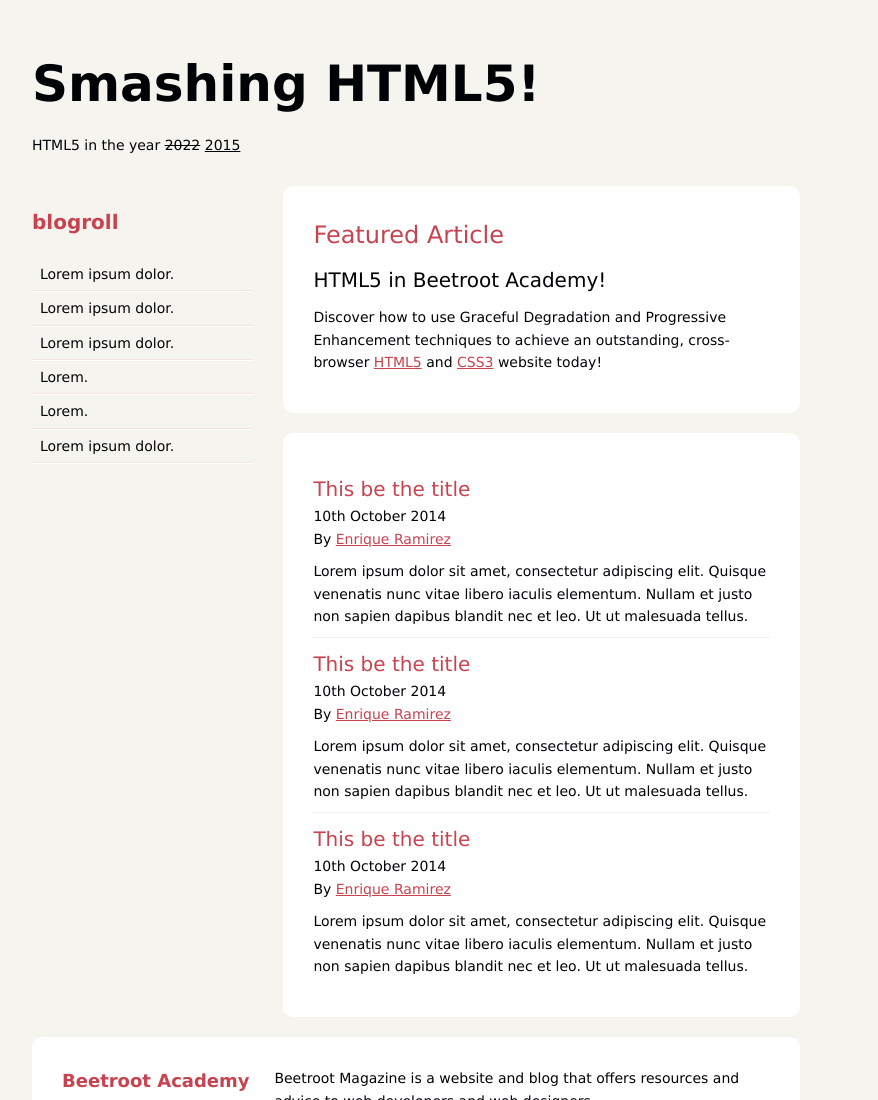
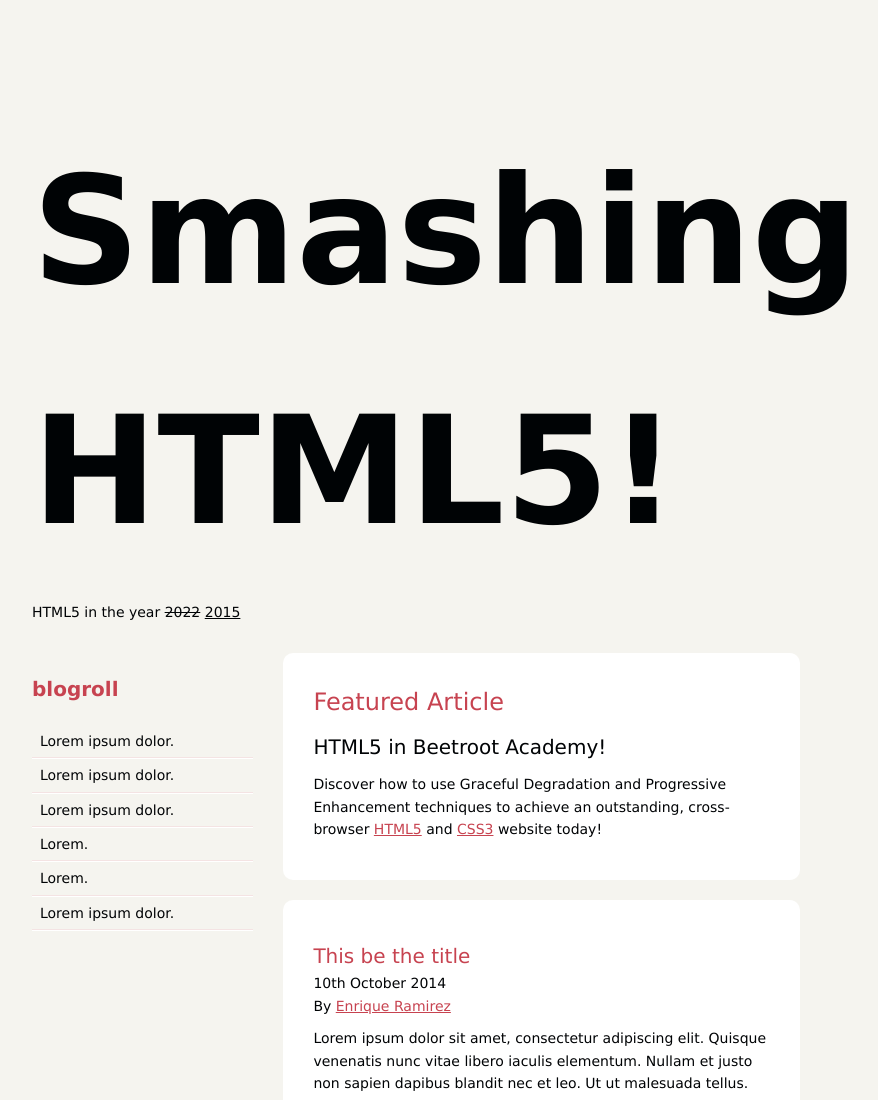
Before and after one commit to MaysKir/smashinghtml5, a plain HTML site: page index.html in a window 1280 px wide. Shown: the top 1100 px of the page, without its empty margins (224-1102 px from the left). Drawn offline with Linux system fonts and the light colour scheme.

Commit message:
h1 change fz, coment transition in a

```diff
--- a/styles.css
+++ b/styles.css
@@ -10,7 +10,7 @@ body {
 
 a {
 	color: #C74350;
-	transition: all .4s linear;
+	/* transition: all .4s linear; */
 }
 
 a:hover,
@@ -52,7 +52,7 @@ header a:active {
 
 h1 {
 	margin-bottom: 0;
-	font-size: 50px;
+	font-size: 150px;
 }
 
 p {
```
